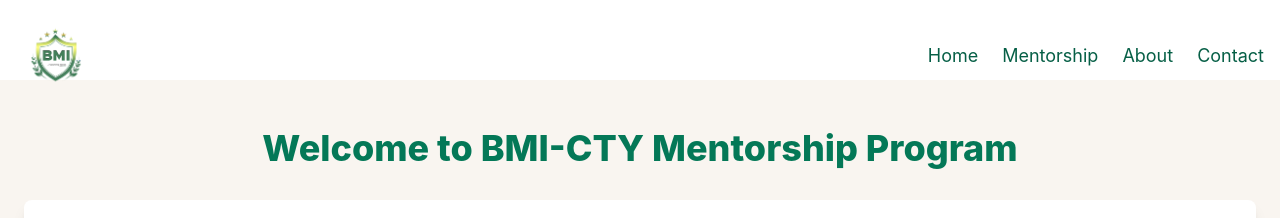
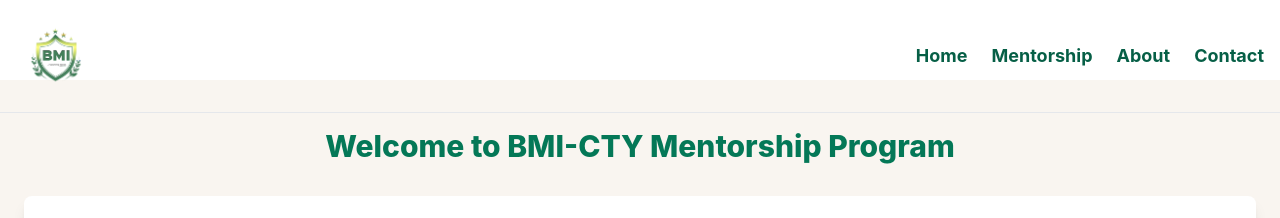
Before and after one commit to Moses-main/catch_them_young, a React (Create React App) app: page /mentorship in a window 1280 px wide. Shown: the top 218 px of the page. Built offline with nearby package versions, Linux system fonts and the light colour scheme.

Commit message:
Add bold font to links on navbar

```diff
--- a/src/components/Navbar.jsx
+++ b/src/components/Navbar.jsx
@@ -29,10 +29,10 @@
 
   return (
     <header
-      className={`fixed top-0 left-0 w-full z-50 pb-200 transition-all duration-300 ${
+      className={`fixed top-0 left-0 w-full z-50 pb-200 transition-all duration-300 border-b ${
         isScrolled
-          ? "bg-emerald-800 text-white shadow-lg"
-          : "bg-white-800 text-emerald-800"
+          ? "bg-emerald-800 text-white shadow-lg font-bold"
+          : "bg-white-800 text-emerald-800 font-bold"
       }`}
       style={{ "--navbar-height": "64px" }}
     >
@@ -77,7 +77,7 @@
 
         {/* Mobile Menu */}
         <ul
-          className={`fixed top-16 left-0 w-full bg-[#f3f4f6] text-black flex flex-col items-center justify-center space-y-6 py-4 transition-transform duration-300 md:hidden ${
+          className={`fixed top-20 left-0 w-full bg-[#f3f4f6] text-black flex flex-col items-center justify-center space-y-6 py-4 transition-transform duration-300 md:hidden ${
             isMenuOpen ? "translate-x-0" : "-translate-x-full"
           }`}
         >
--- a/src/pages/Mentorship.jsx
+++ b/src/pages/Mentorship.jsx
@@ -1,10 +1,10 @@
 import React from "react";
-import {
-  FaChalkboardTeacher,
-  FaUsers,
-  FaHandsHelping,
-  FaRocket,
-} from "react-icons/fa";
+// import {
+//   FaChalkboardTeacher,
+//   FaUsers,
+//   FaHandsHelping,
+//   FaRocket,
+// } from "react-icons/fa";
 import Lottie from "lottie-react";
 import mentorshipAnimation from "../animations/mentorship.json"; // Replace with the path to your Lottie animation
 import howItWorksAnimation from "../animations/how-it-works.json"; // Replace with the path
@@ -16,7 +16,7 @@
     <div className="container mx-auto py-12 px-6 bg-[#f9f5f0]">
       {" "}
       {/* Carton color background */}
-      <h1 className="text-4xl font-extrabold text-center mb-8 text-emerald-700">
+      <h1 className="text-3xl font-extrabold text-center mb-8 text-emerald-700">
         Welcome to BMI-CTY Mentorship Program
       </h1>
       {/* Introduction Section */}
```
